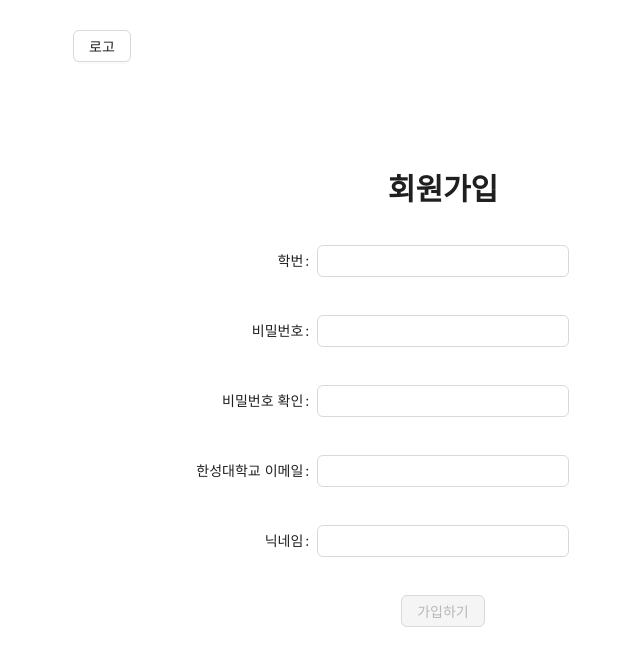
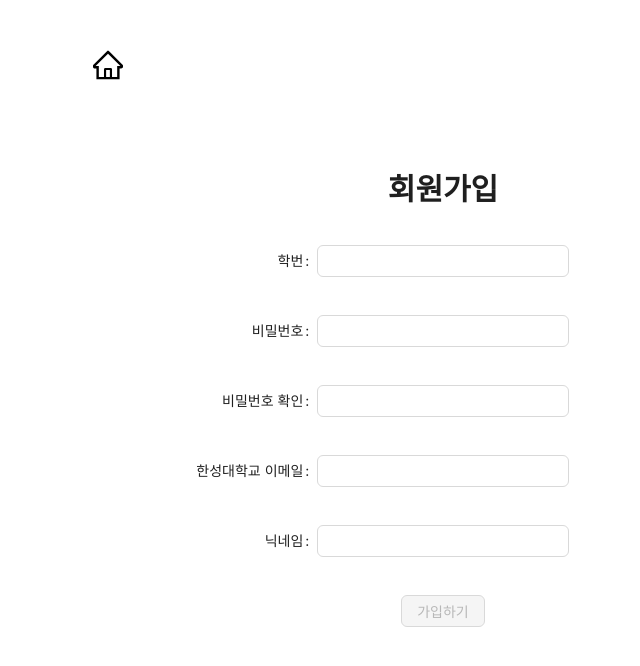
Before and after one commit to srp0114/ProjectMate, a React (Create React App) app in the folder client/projectmate/: page /register in a window 1280 px wide. Shown: the top 666 px of the page, without its empty margins (197-837 px from the left). Built offline with nearby package versions, Linux system fonts and the light colour scheme; the HTML template or start-up script is replaced by a standard one; a web font is replaced by a local one.

Commit message:
로고 아이콘 변경

```diff
--- a/client/projectmate/src/components/Header.js
+++ b/client/projectmate/src/components/Header.js
@@ -2,6 +2,7 @@ import React, { useState } from 'react';
 import { Link, useNavigate } from 'react-router-dom'
 import '../style.css';
 import { Modal, Button } from 'antd';
+import { HomeOutlined } from "@ant-design/icons"
 import { AiFillLock } from "react-icons/ai";
 import { BsPersonCircle } from "react-icons/bs";
 import WarnModal from './WarnModal';
@@ -57,9 +58,9 @@ const Header=(props)=>{
 
     return(
         <>
-            <Button onClick={goToHome}>
-                로고
-            </Button>
+            <div className="homeBtn">
+                <HomeOutlined style={{ fontSize: '30px' }} onClick={goToHome}/>
+            </div>
             <div><button className='login-btn' onClick={showModal}><span className="btn-text">로그인</span></button></div>
                 <Modal className='login-modal' open={modalOpen} onCancel={handleCancel} footer={null} width={450}>
                     <div className='login-form'>
--- a/client/projectmate/src/components/LoginHeader.js
+++ b/client/projectmate/src/components/LoginHeader.js
@@ -6,6 +6,7 @@ import { HiOutlineLogout } from "react-icons/hi";
 import { BsPerson, BsBookmarkStar} from "react-icons/bs"
 import { useCookies } from 'react-cookie';
 import { Typography, Menu, Button } from 'antd';
+import { HomeOutlined } from "@ant-design/icons"
 import "./css/Home.css"
 
 const { Title } = Typography;
@@ -54,9 +55,9 @@ const LoginHeader=(props)=>{
 
     return(
         <>
-            <Button onClick={goToHome}>
-                로고
-            </Button>
+            <div className="homeBtn">
+            <HomeOutlined style={{ fontSize: '30px' }} onClick={goToHome}/>
+            </div>
             <div className='menu'>
                 <button onClick={openMyPage} className='profile-btn'><IoPerson size='30'/><span className='profile-nickname'>{props.nickname}</span></button>
                 {isOpen &&<Menu mode="vertical">
--- a/client/projectmate/src/components/LoginHeader_Home.js
+++ b/client/projectmate/src/components/LoginHeader_Home.js
@@ -5,6 +5,7 @@ import { AiOutlineEdit } from "react-icons/ai";
 import { HiOutlineLogout } from "react-icons/hi";
 import { BsPerson, BsBookmarkStar} from "react-icons/bs"
 import { Typography, Menu, Button } from 'antd';
+import { HomeOutlined, HomeFilled } from '@ant-design/icons';
 import "./css/Home.css"
 
 const { Title } = Typography;
@@ -47,9 +48,9 @@ const LoginHeader_Home=(props)=>{
 
     return(
         <>
-            <Button onClick={goToHome}>
-                로고
-            </Button>
+            <div className="homeBtn">
+            <HomeOutlined style={{ fontSize: '30px' }} onClick={goToHome}/>
+            </div>
             <div className='menu'>
                 <button onClick={openMyPage} className='profile-btn'><IoPerson size='30'/><span className='profile-nickname'>{props.nickname}</span></button>
                 {isOpen &&<Menu mode="vertical">
--- a/client/projectmate/src/components/LogoHeader.js
+++ b/client/projectmate/src/components/LogoHeader.js
@@ -5,6 +5,7 @@ import { Modal, Button } from 'antd';
 import { AiFillLock } from "react-icons/ai";
 import { BsPersonCircle } from "react-icons/bs";
 import WarnModal from './WarnModal';
+import { HomeOutlined } from '@ant-design/icons';
 import axios from 'axios';
 import "./css/Home.css"
 
@@ -57,9 +58,9 @@ const LogoHeader=(props)=>{
 
     return(
         <>
-            <Button onClick={goToHome}>
-                로고
-            </Button>
+            <div className="homeBtn">
+            <HomeOutlined style={{ fontSize: '30px' }} onClick={goToHome}/>
+            </div>
             </>
     );
 }
--- a/client/projectmate/src/components/css/Home.css
+++ b/client/projectmate/src/components/css/Home.css
@@ -39,6 +39,10 @@
   padding: 10px;
   box-sizing: border-box;
   z-index: 2;
+}
+
+.homeBtn {
+  padding: 20px;
 }
 
 .menu ul {
```
